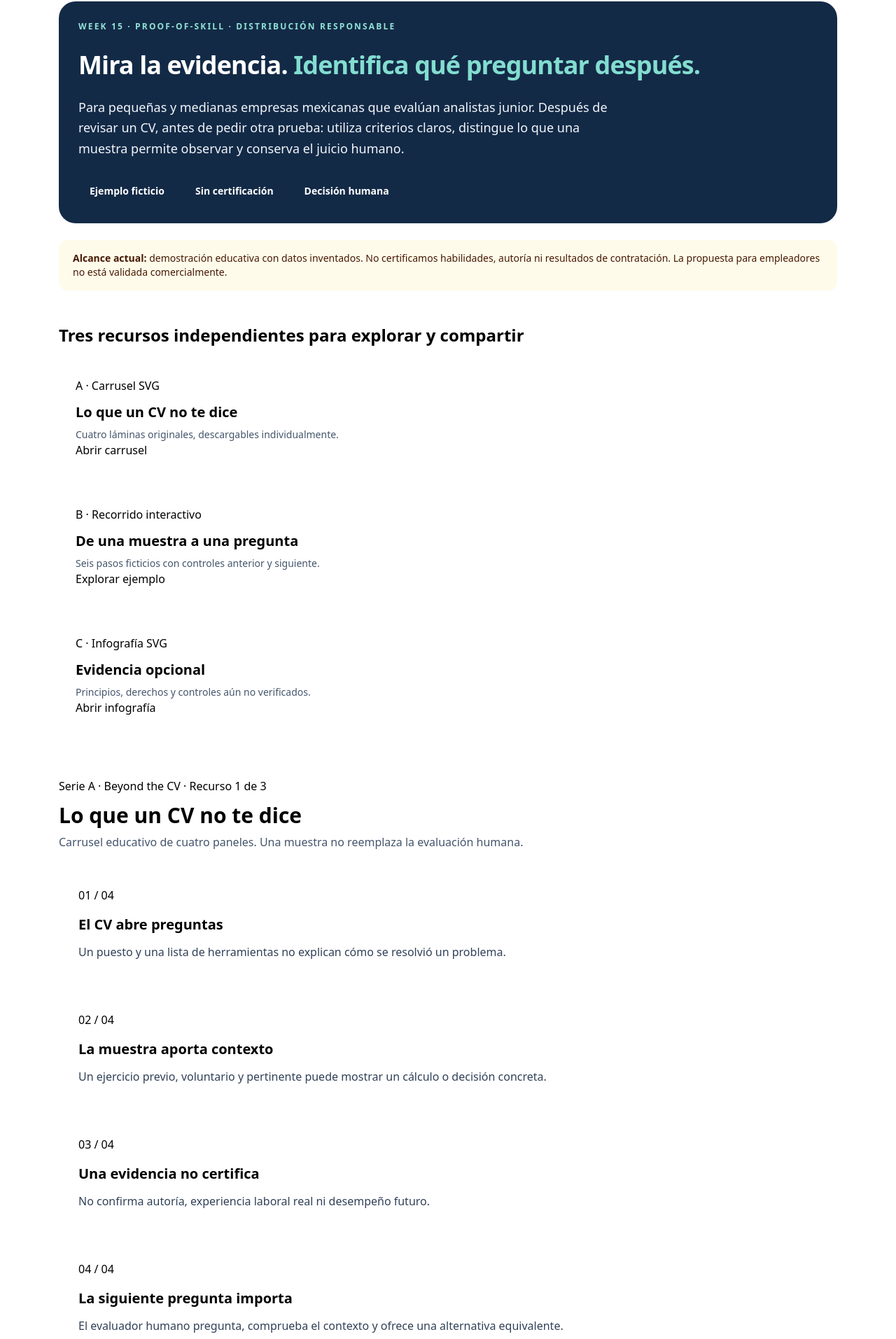
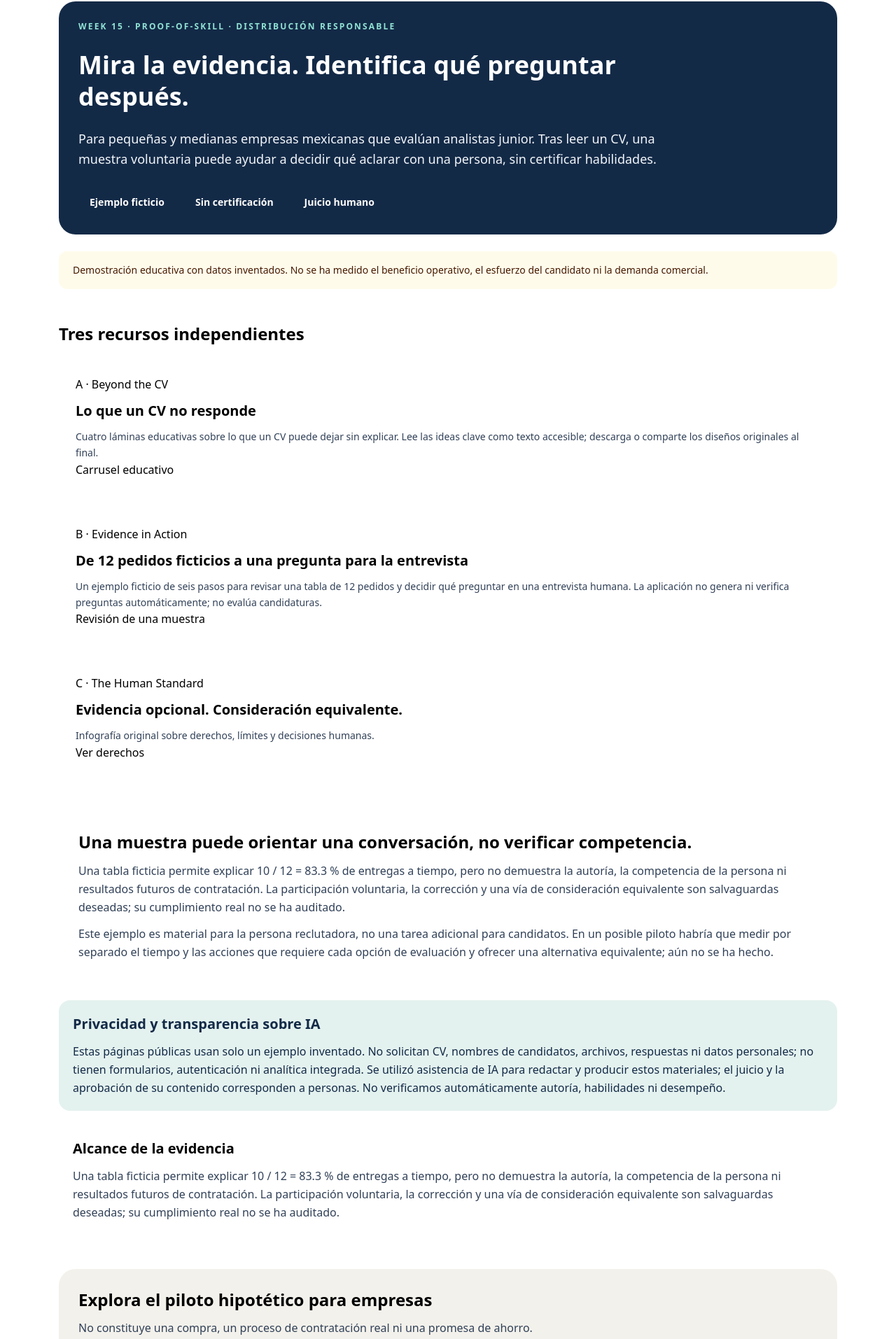
Before and after one commit to hanadagerab/proof-of-skill-week12, a Next.js app: page /week15 in a window 1280 px wide. Shown: the part 254-2167 px from the top of the page at 70% size. Built offline with nearby package versions, Linux system fonts and the light colour scheme.

Commit message:
refactor(week15): use integrated canonical distribution landing with Spanish-first presentation

```diff
--- a/app/week15/page.tsx
+++ b/app/week15/page.tsx
@@ -1,37 +1,4 @@
 'use client';
-import {useWeek15Language} from './language';
-import EnglishLanding from './english-landing';
-import Link from 'next/link';
-export default function Week15(){
- const {lang}=useWeek15Language();
- if(lang==='en')return <EnglishLanding/>;
- const panels=[
- ['01','El CV abre preguntas','Un puesto y una lista de herramientas no explican cómo se resolvió un problema.'],
- ['02','La muestra aporta contexto','Un ejercicio previo, voluntario y pertinente puede mostrar un cálculo o decisión concreta.'],
- ['03','Una evidencia no certifica','No confirma autoría, experiencia laboral real ni desempeño futuro.'],
- ['04','La siguiente pregunta importa','El evaluador humano pregunta, comprueba el contexto y ofrece una alternativa equivalente.']
- ];
- return <main lang="es" className="mx-auto max-w-6xl px-5 py-12 md:py-20">
- <section className="rounded-3xl bg-[#132A47] text-white p-7 md:p-12 relative overflow-hidden">
- <div className="absolute -right-24 -top-24 h-64 w-64 rounded-full border-[38px] border-[#237F78]/35" aria-hidden="true"></div>
- <div className="relative max-w-4xl"><p className="text-xs font-extrabold tracking-[0.18em] uppercase text-[#91E2D4]">Week 15 · Proof-of-Skill · Distribución responsable</p>
- <h1 className="mt-6 max-w-4xl text-4xl md:text-6xl font-black tracking-tight leading-tight">Mira la evidencia. <span className="text-[#83DDD0]">Identifica qué preguntar después.</span></h1>
- <p className="mt-6 max-w-3xl text-lg leading-relaxed text-slate-100">Para pequeñas y medianas empresas mexicanas que evalúan analistas junior. Después de revisar un CV, antes de pedir otra prueba: utiliza criterios claros, distingue lo que una muestra permite observar y conserva el juicio humano.</p>
- <div className="mt-7 inline-flex flex-wrap gap-3 text-sm font-semibold"><span className="rounded-full border border-[#87C7BD] px-4 py-2">Ejemplo ficticio</span><span className="rounded-full border border-[#87C7BD] px-4 py-2">Sin certificación</span><span className="rounded-full border border-[#87C7BD] px-4 py-2">Decisión humana</span></div>
- </div></section>
- <p className="mt-6 rounded-xl border border-amber-300 bg-amber-50 px-5 py-4 text-sm text-amber-950"><strong>Alcance actual:</strong> demostración educativa con datos inventados. No certificamos habilidades, autoría ni resultados de contratación. La propuesta para empleadores no está validada comercialmente.</p>
- <section aria-labelledby="assets" className="mt-12"><h2 id="assets" className="text-2xl font-black">Tres recursos independientes para explorar y compartir</h2><div className="mt-5 grid gap-5 md:grid-cols-3">
- <article className="surface p-6"><p className="eyebrow">A · Carrusel SVG</p><h3 className="mt-3 text-xl font-black">Lo que un CV no te dice</h3><p className="mt-2 text-sm text-slate-600">Cuatro láminas originales, descargables individualmente.</p><Link href="/week15/carousel" className="btn mt-5">Abrir carrusel</Link></article>
- <article className="surface p-6"><p className="eyebrow">B · Recorrido interactivo</p><h3 className="mt-3 text-xl font-black">De una muestra a una pregunta</h3><p className="mt-2 text-sm text-slate-600">Seis pasos ficticios con controles anterior y siguiente.</p><Link href="/week15/evidence" className="btn mt-5">Explorar ejemplo</Link></article>
- <article className="surface p-6"><p className="eyebrow">C · Infografía SVG</p><h3 className="mt-3 text-xl font-black">Evidencia opcional</h3><p className="mt-2 text-sm text-slate-600">Principios, derechos y controles aún no verificados.</p><Link href="/week15/rights" className="btn mt-5">Abrir infografía</Link></article>
- </div></section>
- <section aria-labelledby="a" className="mt-16"><p className="eyebrow">Serie A · Beyond the CV · Recurso 1 de 3</p><h2 id="a" className="mt-3 text-3xl font-black">Lo que un CV no te dice</h2><p className="mt-2 text-slate-600">Carrusel educativo de cuatro paneles. Una muestra no reemplaza la evaluación humana.</p><div className="mt-6 grid gap-4 md:grid-cols-2">{panels.map(([n,title,body])=><article key={n} className="surface p-7 border-t-4 border-t-[#197a84]"><p className="eyebrow">{n} / 04</p><h3 className="mt-4 text-xl font-bold">{title}</h3><p className="mt-3 leading-relaxed text-slate-700">{body}</p></article>)}</div></section>
- <section aria-labelledby="b" className="mt-16"><p className="eyebrow">Serie B · Evidence in Action · Recurso 2 de 3</p><h2 id="b" className="mt-3 text-3xl font-black">De una muestra a la siguiente pregunta</h2><p className="mt-2 text-slate-600">Demostración guiada. Datos completamente ficticios de una persona aspirante a analista operativo junior.</p>
- <div className="mt-6 grid gap-5 lg:grid-cols-2"><article className="surface p-6"><p className="eyebrow">Entrada ficticia · Tabla ilustrativa</p><h3 className="mt-3 text-xl font-bold">12 pedidos y sus entregas</h3><table className="mt-5 w-full text-sm"><thead><tr className="border-b text-left"><th className="py-3">Pedidos</th><th>Entrega en fecha</th><th>Retrasos</th></tr></thead><tbody><tr><td className="py-3">12</td><td>10</td><td>2</td></tr></tbody></table><p className="mt-4 text-sm text-slate-600">Cálculo mostrado: 10 / 12 = 83.3 % a tiempo. La muestra no tiene procedencia verificada.</p></article>
- <article className="surface p-6"><p className="eyebrow">Método → salida útil</p><h3 className="mt-3 text-xl font-bold">Criterio predefinido</h3><p className="mt-2">Identificar retrasos y explicar una métrica operativa.</p><dl className="mt-5 space-y-4 text-sm"><div><dt className="font-black text-teal-800">Observación sustentada</dt><dd>En esta tabla se cuentan dos retrasos y se calcula 83.3 % de entregas a tiempo.</dd></div><div><dt className="font-black text-rose-800">Inferencia no sustentada</dt><dd>Que la persona creó el archivo, dominó la operación o tendrá buen desempeño.</dd></div><div><dt className="font-black">Información pendiente</dt><dd>Fuentes, criterios de exclusión, validación de fechas y contexto original.</dd></div><div><dt className="font-black">Pregunta humana</dt><dd>¿Cómo comprobaste las fechas y definiste el denominador?</dd></div></dl></article></div>
- <p className="mt-4 text-sm text-slate-600">La persona puede aclarar o corregir lo presentado. Si decide no aportar evidencia, necesita una vía de consideración equivalente; la supervisión de esa obligación aún no está implementada.</p></section>
- <section aria-labelledby="c" className="mt-16"><p className="eyebrow">Serie C · The Human Standard · Recurso 3 de 3</p><h2 id="c" className="mt-3 text-3xl font-black">Evidencia opcional. Consideración equivalente.</h2><div className="mt-6 grid gap-4 sm:grid-cols-2 lg:grid-cols-3">{[['Participación voluntaria','Una muestra extra no debe convertirse en requisito oculto.'],['Sin cobro al candidato','El modelo comercial propuesto cobra al empleador, no a la persona candidata.'],['Alternativa equivalente','Quien no participe merece una vía justa; la ejecución y auditoría siguen pendientes.'],['Decisión humana','No hay rechazo ni certificación automática.'],['Derecho a corregir','Las afirmaciones deben poder aclararse antes de su uso.'],['Límites explícitos','La procedencia y la autoría de un archivo no se dan por verificadas.']].map(([t,d])=><article key={t} className="rounded-2xl bg-[#132a47] p-6 text-white"><h3 className="font-bold text-lg">{t}</h3><p className="mt-3 text-sm leading-relaxed text-slate-200">{d}</p></article>)}</div></section>
- <section aria-labelledby="process" className="mt-16 surface p-7 md:p-10"><p className="eyebrow">Método creativo · Pendiente de aprobación humana</p><h2 id="process" className="mt-2 text-2xl font-black">Cómo se produjo esta explicación</h2><p className="mt-3 text-slate-700">Investigación del problema → redacción delimitada → diseño visual → auditoría de afirmaciones → revisión de estilo → corrección y aprobación humana. El ejemplo de 12 pedidos es sintético. El material es un borrador de publicación, no evidencia de pruebas con empleadores.</p><p className="mt-4 text-sm text-slate-500">Otros conceptos propuestos: «Cuando la experiencia cuesta explicarla»; «Qué incluye una revisión de evidencia»; «Lo que nunca afirmaremos saber».</p></section>
- <div className="mt-12 rounded-3xl bg-[#f3f1eb] p-7 md:p-10"><h2 className="text-2xl font-black">¿Qué te serviría revisar ahora?</h2><p className="mt-3 max-w-2xl text-slate-700">Explora el piloto hipotético para empresas y sus supuestos económicos. No hay pago ni compromiso de contratación.</p><Link href="/employer-pilot" className="btn mt-5">Explorar piloto para empresas →</Link><p className="mt-3 text-xs text-slate-600">La participación candidata es opcional; ninguna demostración automatiza decisiones laborales.</p></div>
- </main>
-}
+import {Week15Landing} from './distribution-ui';
+// Single canonical bilingual content source: ./distribution-content.json
+export default function Week15(){return <Week15Landing/>;}
```
